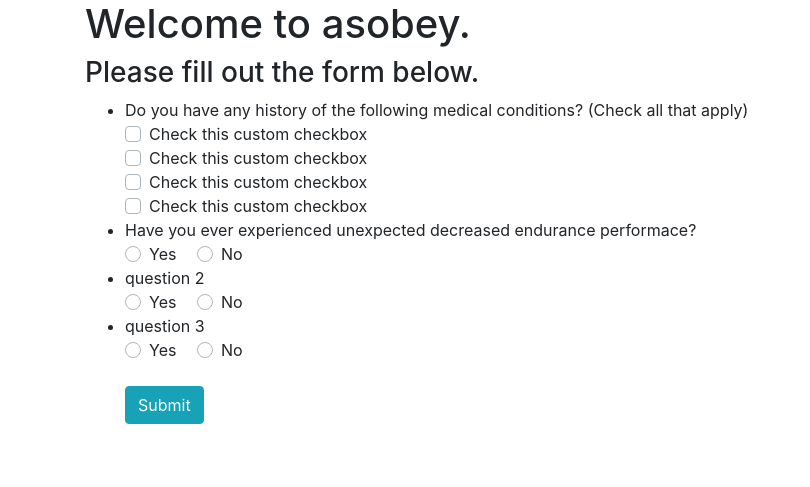
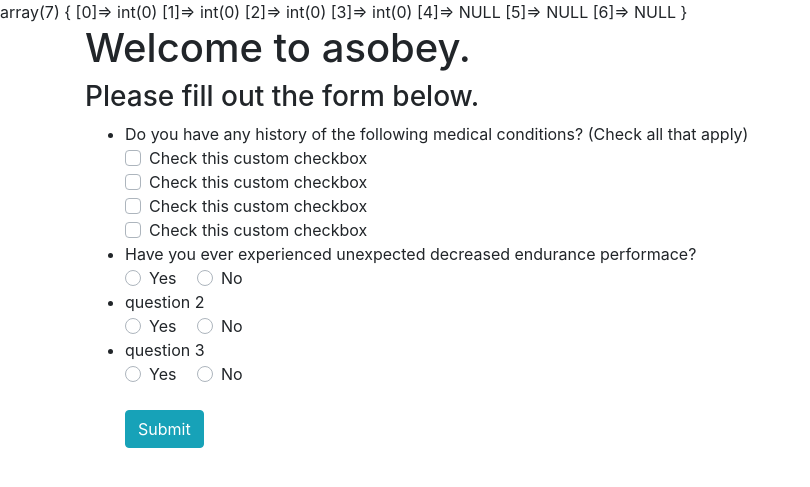
Before and after one commit to reticivis-net/pickhacks2019, a PHP site: page /portal/form.php in a window 1280 px wide. Shown: the top 487 px of the page, without its empty margins (0-810 px from the left). Run offline with PHP 8.4, Linux system fonts and the light colour scheme; the visitor is signed in with stand-in values (Sample User, id 1); data that the repository does not hold is empty; some libraries are stand-ins or nearby versions.

Commit message:
une question

```diff
--- a/portal/form.php
+++ b/portal/form.php
@@ -28,11 +28,7 @@
     for ($i = 0; $i < $ls; $i++) {
         $symptomQuestions[$i] = $_POST[$i + $lm];
     }
-    $userdata = json_encode(array_merge(array_merge($medicalQuestions, $symptomQuestions), $userdata));
-    $result = $conn->query("INSERT INTO users (userdata) VALUES ('$userdata')");
-        //if ($result === TRUE) { // if the DB insertion worked successfully
-
-
+    var_dump(array_merge(array_merge($medicalQuestions, $symptomQuestions), $userdata));
 
     //var_dump($symptomQuestions);
     //echo '<br>';
@@ -60,6 +56,65 @@
 <body>
 
 <form method="POST" id="questionnaire" onsubmit="load()">
+    <!--
+    <form method="POST" id="questionnaire" onsubmit="load()">
+    <ul>
+      <li>Do you have any history of the following medical conditions?<br>
+        <input type="checkbox" name="0" value="1"> Immunilogical Condition<br>
+        <input type="checkbox" name="1" value="1"> Menstrual Function<br>
+        <input type="checkbox" name="2" value="1"> Bone Health problems<br>
+        <input type="checkbox" name="3" value="1"> Endocrine problems<br>
+        <input type="checkbox" name="4" value="1"> Metabolic<br>
+        <input type="checkbox" name="5" value="1"> Hermatological problems<br>
+        <input type="checkbox" name="6" value="1"> Abnormal growth<br>
+        <input type="checkbox" name="7" value="1"> Psychological problems<br>
+        <input type="checkbox" name="8" value="1"> Cardiovascular problems<br>
+        <input type="checkbox" name="9" value="1"> Gastrointestinal problems<br><br>
+      </li>
+      <li>Have you ever experienced unexpected decreased endurance performace?
+        <input type="radio" name="10" value="1"> Yes
+        <input type="radio" name="10" value="0"> No<br>
+      </li>
+      <li>Do you receive injuries from seemingly harmless things?
+        <input type="radio" name="11" value="1"> Yes
+        <input type="radio" name="11" value="0"> No<br>
+      </li>
+      <li>Have you been receiving less benefeit from exercise?
+        <input type="radio" name="12" value="1"> Yes
+        <input type="radio" name="12" value="0"> No<br>
+      </li>
+      <li>Have you experienced unusual impaired judgement?
+        <input type="radio" name="13" value="1"> Yes
+        <input type="radio" name="13" value="0"> No<br>
+      </li>
+      <li>Have you encountered decreased coordination?
+        <input type="radio" name="14" value="1"> Yes
+        <input type="radio" name="14" value="0"> No<br>
+      </li>
+      <li>Have you encountered decreased concentration?
+        <input type="radio" name="15" value="1"> Yes
+        <input type="radio" name="15" value="0"> No<br>
+      </li>
+      <li>Have you been easily irratible lately?
+        <input type="radio" name="16" value="1"> Yes
+        <input type="radio" name="16" value="0"> No<br>
+      </li>
+      <li>Have you experienced signs of depression lately?
+        <input type="radio" name="17" value="1"> Yes
+        <input type="radio" name="17" value="0"> No<br>
+      </li>
+      <li>Have you become easily tired recently?
+        <input type="radio" name="18" value="1"> Yes
+        <input type="radio" name="18" value="0"> No<br>
+      </li>
+      <li>Have you become noticeably weak lately?
+        <input type="radio" name="19" value="1"> Yes
+        <input type="radio" name="19" value="0"> No<br>
+      </li>
+      <input name="finished" type="submit">
+  </ul>
+  </form>
+  -->
     <div class="container">
         <h1>Welcome to asobey.</h1>
         <h3>Please fill out the form below.</h3>
```
